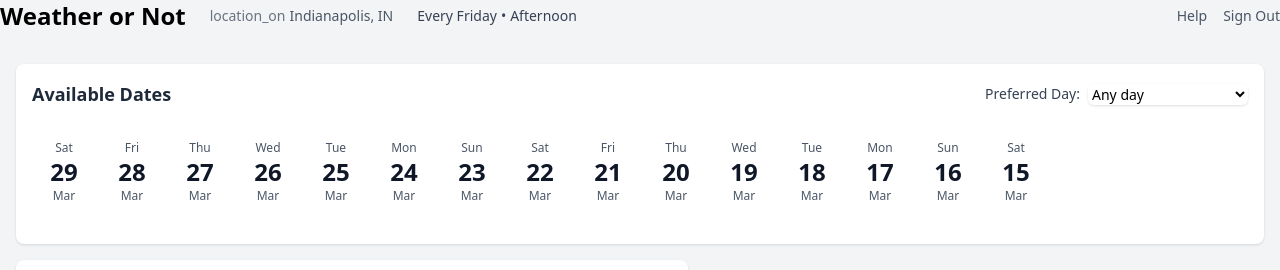
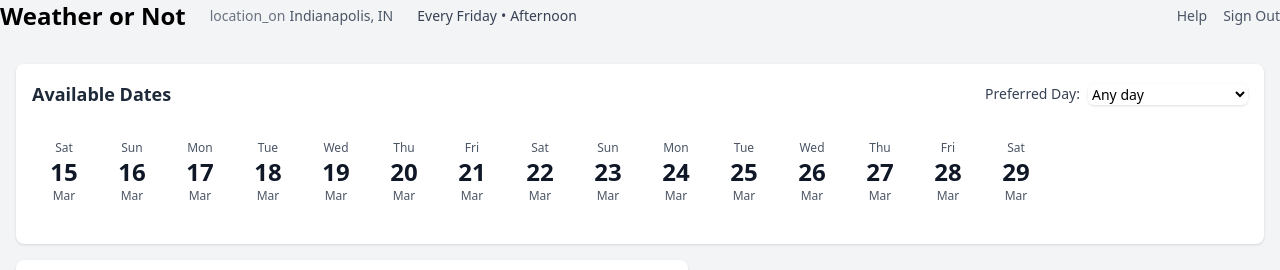
Before and after one commit to byronwall/weather-helper, a React (Vite) app: page / in a window 1280 px wide. Shown: the top 270 px of the page. Built offline with nearby package versions, Linux system fonts and the light colour scheme.

Commit message:
Add Date Display Implementation Plan and enhance DateList component: outline structure, phases, and technical considerations for date selection features, while improving date filtering and auto-selection based on user preferences.

```diff
--- a/src/components/DateList.tsx
+++ b/src/components/DateList.tsx
@@ -22,18 +22,36 @@ export function DateList() {
     }
   }, [selectedLocation, loadSampleData]);
 
-  // Get available dates
+  // Auto-select dates matching preferred day when it changes
+  useEffect(() => {
+    if (preferredDayOfWeek !== null) {
+      const availableDates = getAvailableDates();
+      const matchingDates = availableDates.filter(
+        (date) => date.getDay() === preferredDayOfWeek
+      );
+
+      // Select all matching dates that aren't already selected
+      matchingDates.forEach((date) => {
+        const isAlreadySelected = selectedDates.some(
+          (d) =>
+            d.toISOString().split("T")[0] === date.toISOString().split("T")[0]
+        );
+        if (!isAlreadySelected) {
+          toggleDateSelection(date);
+        }
+      });
+    }
+  }, [
+    preferredDayOfWeek,
+    getAvailableDates,
+    selectedDates,
+    toggleDateSelection,
+  ]);
+
+  // Get available dates and sort them
   const availableDates = getAvailableDates();
-
-  // Filter dates by preferred day of week if set
-  const filteredDates =
-    preferredDayOfWeek !== null
-      ? availableDates.filter((date) => date.getDay() === preferredDayOfWeek)
-      : availableDates;
-
-  // Sort dates in descending order (most recent first)
-  const sortedDates = [...filteredDates].sort(
-    (a, b) => b.getTime() - a.getTime()
+  const sortedDates = [...availableDates].sort(
+    (a, b) => a.getTime() - b.getTime()
   );
 
   return (
@@ -54,7 +72,6 @@ export function DateList() {
             ) : sortedDates.length === 0 ? (
               <div className="p-4 text-gray-500 text-center">
                 No dates available
-                {preferredDayOfWeek !== null && " for the selected day"}
               </div>
             ) : (
               sortedDates.map((date) => (
```
Also changed, not shown: 1 other file (tests, documents, lock files or other folders).
